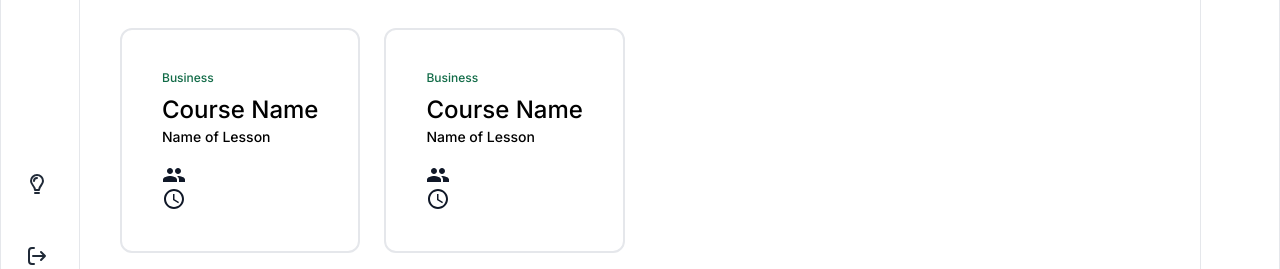
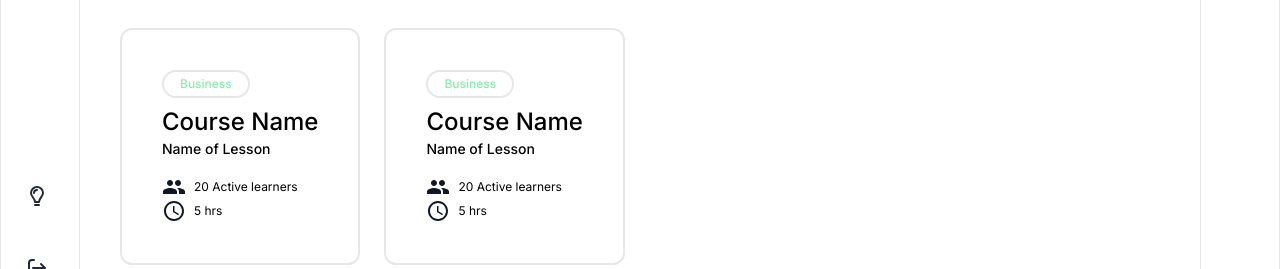
Before and after one commit to FevenSeyfu/Learnovation-by-innov8ors, a React (Vite) app in the folder Frontend/: page /dashboard in a window 1280 px wide. Shown: the part 901-1170 px from the top of the page. Built offline with nearby package versions, Linux system fonts and the light colour scheme.

Commit message:
fixed dark mode for recommendations

```diff
--- a/Frontend/src/components/Dashboard/Recommendation/RecommendationCard.jsx
+++ b/Frontend/src/components/Dashboard/Recommendation/RecommendationCard.jsx
@@ -7,17 +7,19 @@ import { useDarkMode } from "usehooks-ts";
 function RecommendationCard({ recommendation }) {
   const isDarkMode = useDarkMode();
   return (
-    <div className="p-10 border-2 rounded-xl flex flex-col gap-4">
+    <div className="p-10 border-2 rounded-xl flex flex-col gap-4 dark:bg-gray-800 dark:border-gray-900">
       <div className="flex flex-col gap-2">
+        <div className="flex border-2 rounded-full w-fit px-4 py-1 items-center  dark:border-neutral-400 dark:text-green-300">
         <Typography
           tag={"span"}
           weight={"medium"}
           size={"xs"}
           type={"text"}
-          color="#116B47"
+          color={isDarkMode ? "#86efac" : "#116B47"}
         >
           {recommendation.category}
         </Typography>
+        </div>
         <div className="flex flex-col gap-px">
         <Typography
           tag={"h3"}
@@ -47,7 +49,7 @@ function RecommendationCard({ recommendation }) {
               weight={"normal"}
               size={"xs"}
               type={"text"}
-              color={isDarkMode ? "#fff" : "#e5e7eb"}
+              color={isDarkMode ? "#fffff" : "#667085"}
             >
               {recommendation.learners} Active learners
             </Typography>
@@ -59,7 +61,7 @@ function RecommendationCard({ recommendation }) {
               weight={"normal"}
               size={"xs"}
               type={"text"}
-              color={isDarkMode ? "#fff" : "#e5e7eb"}
+              color={isDarkMode ? "#fffff" : "#667085"}
             >
               {recommendation.hours} hrs
             </Typography>
```
